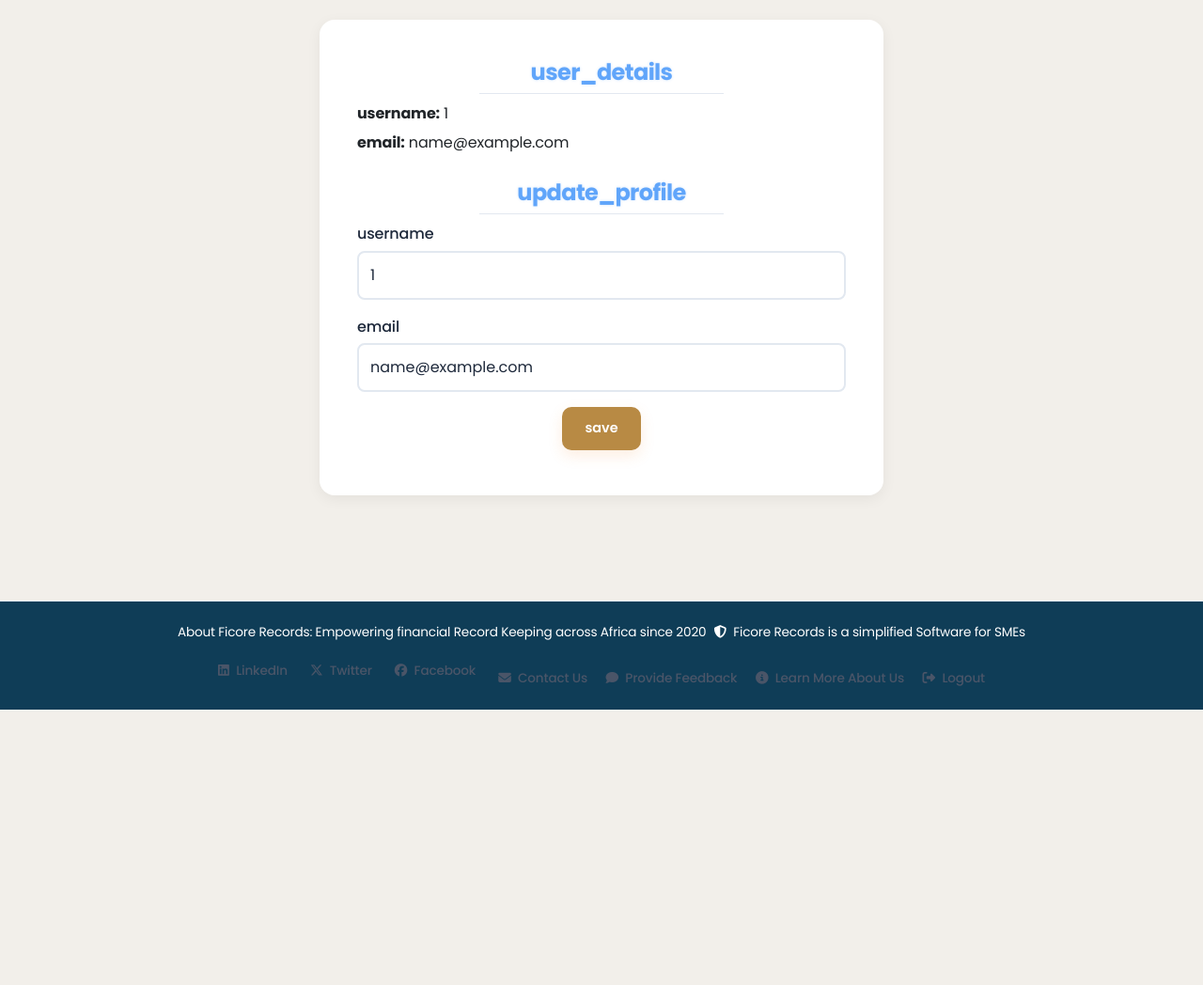
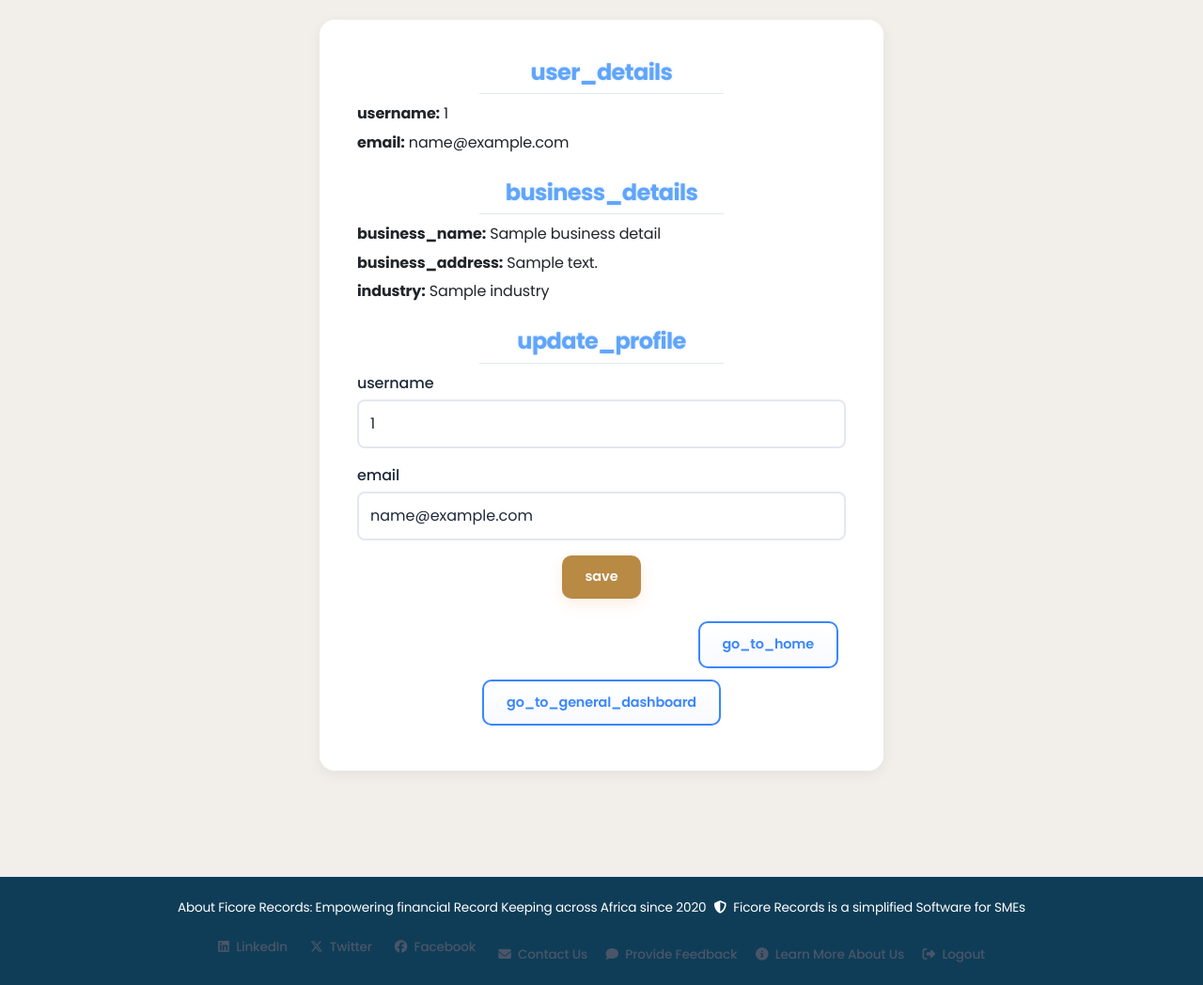
Before and after one commit to Warpiiv/ficore-accounting, a Flask app: page /users/profile in a window 1280 px wide. Shown: the part 305-1353 px from the top of the page at 94% size. Before the commit the page ends 1060 px from the top, so only its background shows below. Run offline with Flask 2, Linux system fonts and the light colour scheme; a user stored in the database is signed in; a database or web service that is not in the repository returns one stand-in record (values such as "Sample title"); some libraries are stand-ins or nearby versions.

Commit message:
Update profile.html

```diff
--- a/ficore-accounting/templates/users/profile.html
+++ b/ficore-accounting/templates/users/profile.html
@@ -6,25 +6,37 @@
     <div class="card mx-auto" style="max-width: 600px;">
         <div class="card-body">
             <h2 class="card-title">{{ trans('user_details') | default('User Details') }}</h2>
-            <p><strong>{{ trans('username') | default('Username') }}:</strong> {{ user._id }}</p>
-            <p><strong>{{ trans('email') | default('Email') }}:</strong> {{ user.email }}</p>
+            <p><strong>{{ trans('username') | default('Username') }}:</strong> {{ user._id | escape }}</p>
+            <p><strong>{{ trans('email') | default('Email') }}:</strong> {{ user.email | escape }}</p>
+            {% if user.business_details %}
+                <h2 class="card-title mt-4">{{ trans('business_details') | default('Business Details') }}</h2>
+                <p><strong>{{ trans('business_name') | default('Business Name') }}:</strong> {{ user.business_details.name | escape }}</p>
+                <p><strong>{{ trans('business_address') | default('Business Address') }}:</strong> {{ user.business_details.address | escape }}</p>
+                <p><strong>{{ trans('industry') | default('Industry') }}:</strong> {{ trans(user.business_details.industry, default=user.business_details.industry | capitalize) | escape }}</p>
+            {% else %}
+                <p class="text-warning">{{ trans('no_business_details') | default('No business details provided yet. Complete setup to add them.') }}</p>
+            {% endif %}
             <h2 class="card-title mt-4">{{ trans('update_profile') | default('Update Profile') }}</h2>
             <form class="validate-form" method="POST" action="{{ url_for('users.update_profile') }}">
                 <input type="hidden" name="csrf_token" value="{{ csrf_token() }}">
                 <div class="form-group mb-3">
                     <label for="username" class="form-label">{{ trans('username') | default('Username') }}</label>
-                    <input type="text" name="username" id="username" class="form-control" value="{{ form.username.data or user._id }}" required>
+                    <input type="text" name="username" id="username" class="form-control" value="{{ form.username.data or user._id | escape }}" required>
                     <div class="invalid-feedback">{{ form.username.errors[0] if form.username.errors else trans('required_field') | default('This field is required') }}</div>
                 </div>
                 <div class="form-group mb-3">
                     <label for="email" class="form-label">{{ trans('email') | default('Email') }}</label>
-                    <input type="email" name="email" id="email" class="form-control" value="{{ form.email.data or user.email }}" required>
+                    <input type="email" name="email" id="email" class="form-control" value="{{ form.email.data or user.email | escape }}" required>
                     <div class="invalid-feedback">{{ form.email.errors[0] if form.email.errors else trans('invalid_email') | default('Please enter a valid email') }}</div>
                 </div>
                 <div class="text-center">
                     <button type="submit" class="btn btn-primary">{{ trans('save') | default('Save') }}</button>
                 </div>
             </form>
+            <div class="text-center mt-4">
+                <a href="{{ url_for('index') }}" class="btn btn-secondary me-2">{{ trans('go_to_home') | default('Go to Home') }}</a>
+                <a href="{{ url_for('general_dashboard') }}" class="btn btn-secondary">{{ trans('go_to_general_dashboard') | default('Go to General Dashboard') }}</a>
+            </div>
         </div>
     </div>
 </div>
```
